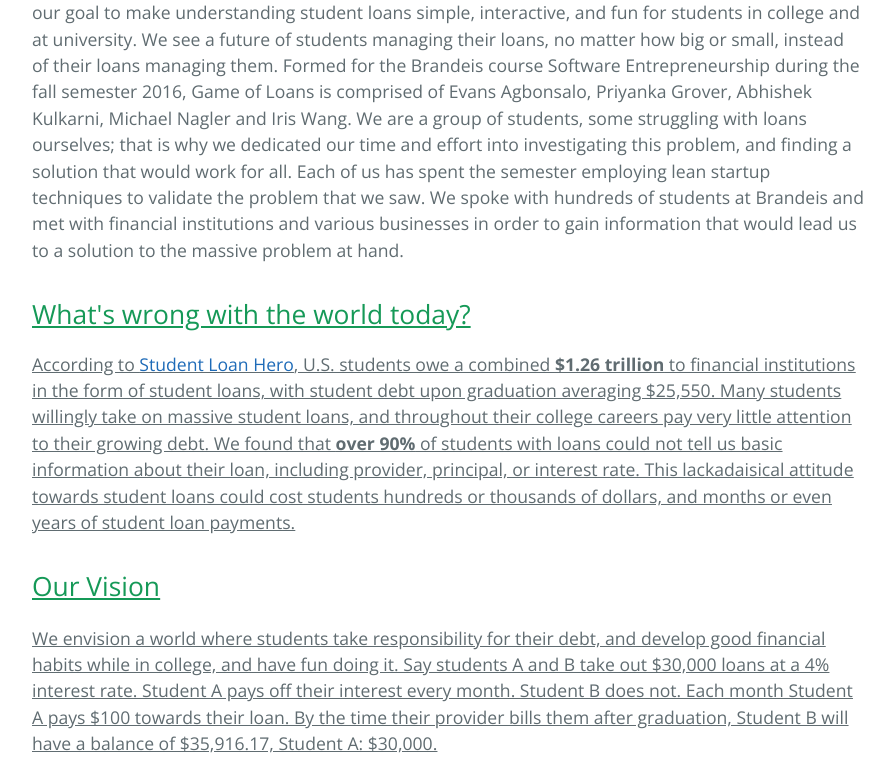
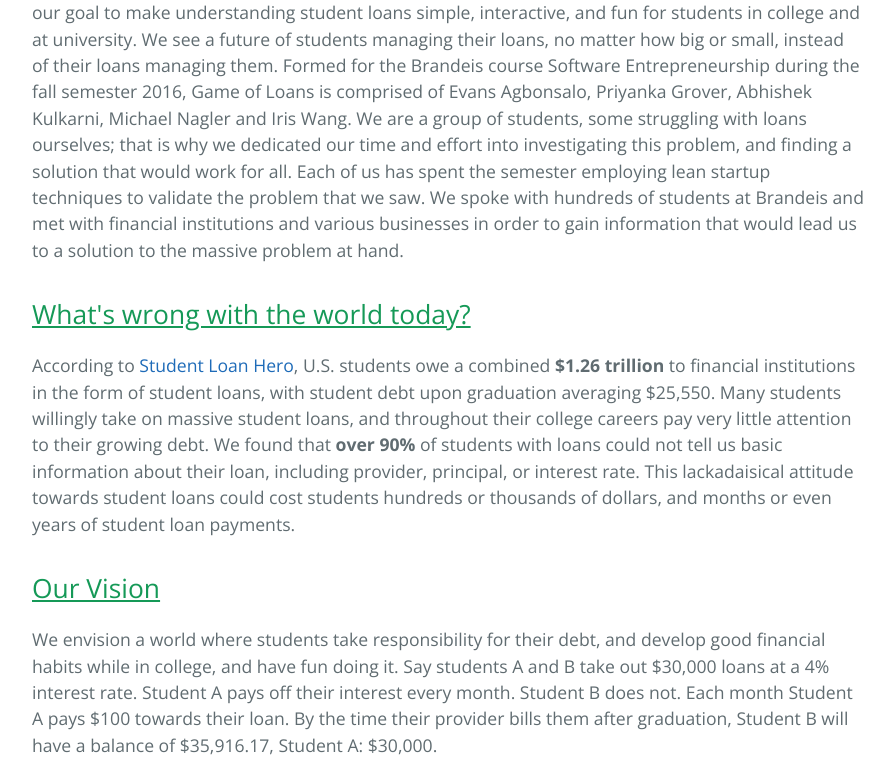
Before and after one commit to gameofloans/gameofloans.github.io, a plain HTML site: page index.html in a window 1280 px wide. Shown: the part 885-1656 px from the top of the page, without its empty margins (192-1086 px from the left). Drawn offline with nearby package versions, Linux system fonts and the light colour scheme.

Commit message:
underlines

```diff
--- a/index.html
+++ b/index.html
@@ -31,7 +31,7 @@
 <p>Game of Loans is the newest resource for young people looking to take charge of their finances. It is our goal to make understanding student loans simple, interactive, and fun for students in college and at university. We see a future of students managing their loans, no matter how big or small, instead of their loans managing them. Formed for the Brandeis course Software Entrepreneurship during the fall semester 2016, Game of Loans is comprised of Evans Agbonsalo, Priyanka Grover, Abhishek Kulkarni, Michael Nagler and Iris Wang. We are a group of students, some struggling with loans ourselves; that is why we dedicated our time and effort into investigating this problem, and finding a solution that would work for all. Each of us has spent the semester employing lean startup techniques to validate the problem that we saw. We spoke with hundreds of students at Brandeis and met with financial institutions and various businesses in order to gain information that would lead us to a solution to the massive problem at hand.</p>
 
 <h2>
-<a id="whats-wrong-with-the-world-today" class="anchor" href="#whats-wrong-with-the-world-today" aria-hidden="true"><span aria-hidden="true" class="octicon octicon-link"></span></a><u>What's wrong with the world today?<u/></h2>
+<a id="whats-wrong-with-the-world-today" class="anchor" href="#whats-wrong-with-the-world-today" aria-hidden="true"><span aria-hidden="true" class="octicon octicon-link"></span></a><u>What's wrong with the world today?</u></h2>
 
 <p>According to <a href="http://studentloanhero.com/">Student Loan Hero</a>, U.S. students owe a combined <strong>$1.26 trillion</strong> to financial institutions in the form of student loans, with student debt upon graduation averaging $25,550. Many students willingly take on massive student loans, and throughout their college careers pay very little attention to their growing debt. We found that <strong>over 90%</strong> of students with loans could not tell us basic information about their loan, including provider, principal, or interest rate. This lackadaisical attitude towards student loans could cost students hundreds or thousands of dollars, and months or even years of student loan payments.</p>
 
```
